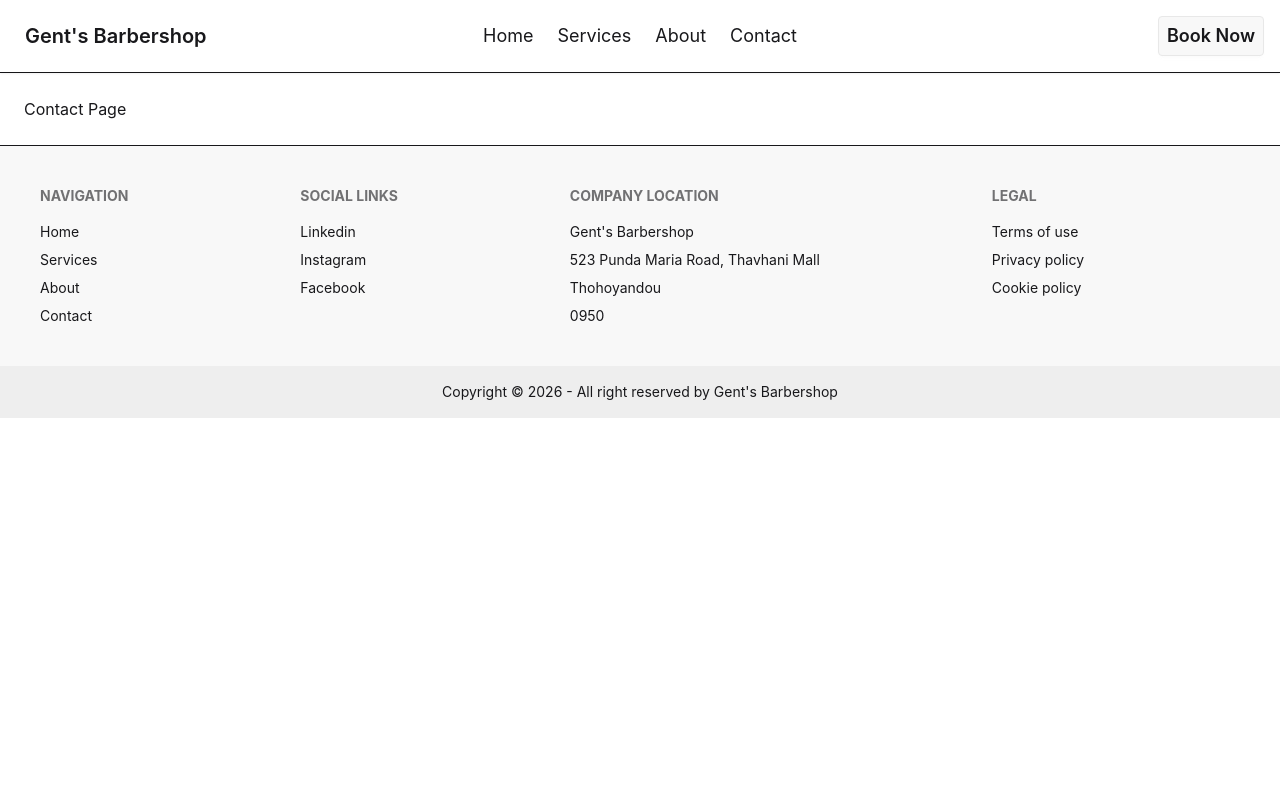
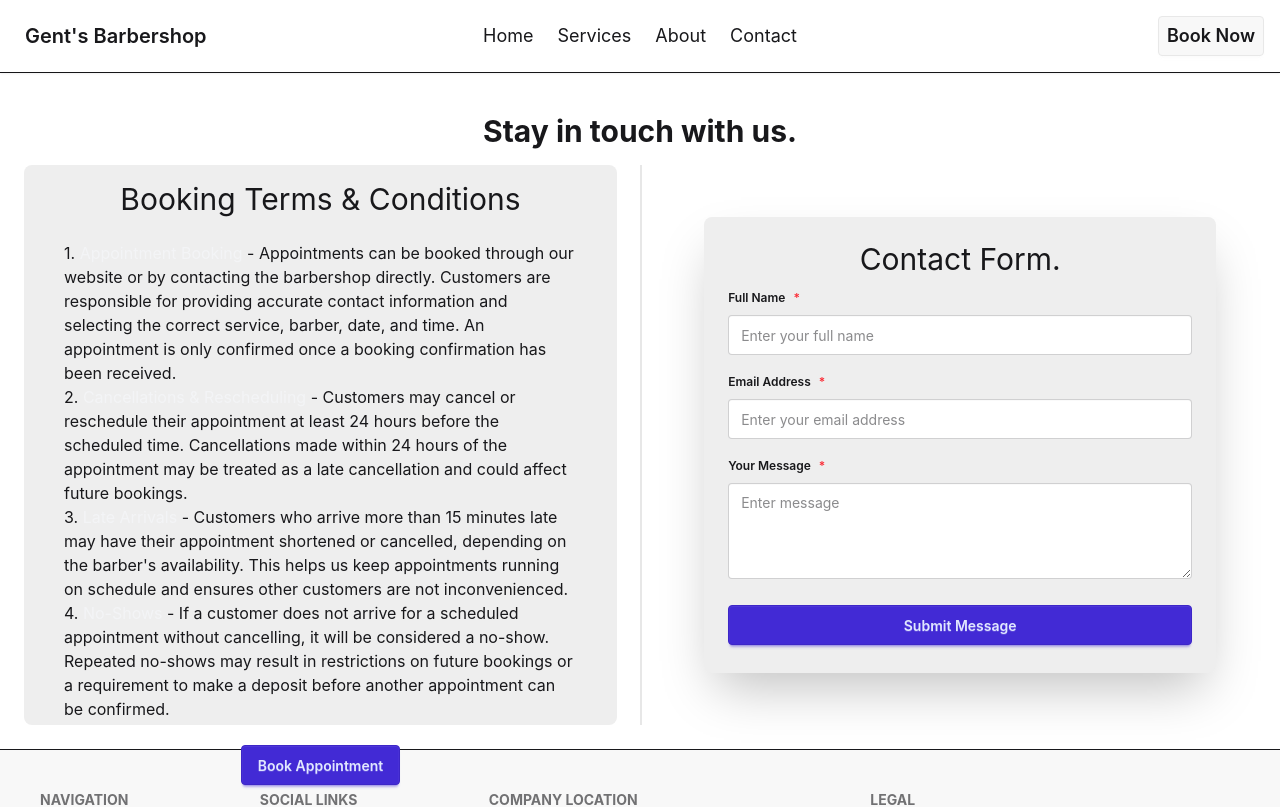
Before and after one commit to BigguyFM98000/gents-barbershop-website, a React (Vite) app: page /contact in a window 1280 px wide. Shown: the top 807 px of the page. Built offline with nearby package versions, Linux system fonts and the light colour scheme.

Commit message:
added the contact page form and terms and conditions

```diff
--- a/src/components/Footer.jsx
+++ b/src/components/Footer.jsx
@@ -42,9 +42,10 @@ function Footer() {
         </nav>
         <nav>
           <h6 className="footer-title font-bold">Legal</h6>
-          <a className="link link-hover">Terms of use</a>
-          <a className="link link-hover">Privacy policy</a>
-          <a className="link link-hover">Cookie policy</a>
+          <Link to="contact" className="link link-hover">Terms of use</Link>
+          <h6 className="footer-title font-bold mt-4">Contact Details</h6>
+          <p className="text-md">Email: support@gentsbarbershop.com</p>
+          <p className="text-md">Tel: 0748965682</p>
         </nav>
       </footer>
       <footer className="footer sm:footer-horizontal footer-center bg-base-300 text-base-content p-4">
--- a/src/pages/Contact.jsx
+++ b/src/pages/Contact.jsx
@@ -1,9 +1,67 @@
-
+import { motion } from "motion/react";
 
 function ContactPage() {
-    return (
-        <h1>Contact Page</h1>
-    )
+  return (
+    <section>
+      <h2 className="text-3xl font-bold py-4 text-center">
+        Stay in touch with us.
+      </h2>
+      <div className="flex min-w-0 w-full flex-col gap-4 lg:flex-row lg:gap-0">
+        <div className="card bg-base-300 rounded-box grid h-auto w-full min-w-0 grow place-items-center p-4 lg:h-[70vh] lg:w-1/2">
+          <h2 className="text-3xl text-bold text-center mb-0">Booking Terms & Conditions</h2>
+          <ol className="min-w-0 p-4 wrap-break-word sm:p-6">
+            <li>1. <span className="text-bold text-md text-gray-100">Appointment Booking</span> - Appointments can be booked through our website or by contacting the barbershop directly. Customers are responsible for providing accurate contact information and selecting the correct service, barber, date, and time. An appointment is only confirmed once a booking confirmation has been received.</li>
+            <li>2. <span className="text-bold text-md text-gray-100">Cancellations & Rescheduling</span> - Customers may cancel or reschedule their appointment at least 24 hours before the scheduled time. Cancellations made within 24 hours of the appointment may be treated as a late cancellation and could affect future bookings.</li>
+            <li>3. <span className="text-bold text-md text-gray-100">Late Arrivals</span> - Customers who arrive more than 15 minutes late may have their appointment shortened or cancelled, depending on the barber's availability. This helps us keep appointments running on schedule and ensures other customers are not inconvenienced.</li>
+            <li>4. <span className="text-bold text-md text-gray-100">No-Shows</span> - If a customer does not arrive for a scheduled appointment without cancelling, it will be considered a no-show. Repeated no-shows may result in restrictions on future bookings or a requirement to make a deposit before another appointment can be confirmed.</li>
+          </ol>
+          <motion.button whileHover={{ y: -5 }} className="btn btn-primary" type="submit">Book Appointment</motion.button>
+        </div>
+        <div className="divider lg:divider-horizontal"></div>
+        <div className="card bg-base-100 rounded-box grid h-auto w-full min-w-0 place-items-center lg:w-1/2">
+        <div className="card bg-base-300 w-full max-w-lg min-w-0 shadow-2xl">
+          <div className="card-body min-w-0">
+            <form action="" method="POST">
+            <fieldset className="fieldset">
+                <legend className="text-3xl text-bold text-center">Contact Form.</legend>
+              <fieldset className="fieldset">
+                <legend className="fieldset-legend">Full Name<span className="text-red-500 mr-0">*</span></legend>
+                <input
+                  type="text"
+                  name="fullName"
+                  className="input w-full"
+                  placeholder="Enter your full name"
+                  required
+                />
+              </fieldset>
+              <fieldset className="fieldset">
+                <legend className="fieldset-legend">Email Address<span className="text-red-500">*</span></legend>
+                <input
+                  type="email"
+                  name="email"
+                  className="input w-full"
+                  placeholder="Enter your email address"
+                  required
+                />
+              </fieldset>
+              <fieldset className="fieldset">
+                <legend className="fieldset-legend">Your Message<span className="text-red-500">*</span></legend>
+                <textarea
+                  className="textarea h-24 w-full"
+                  name="message"
+                  placeholder="Enter message"
+                  required
+                ></textarea>
+              </fieldset>
+              <motion.button whileHover={{ y: -5 }} className="btn btn-primary mt-4" type="submit">Submit Message</motion.button>
+            </fieldset>
+            </form>
+          </div>
+        </div>
+      </div>
+      </div>
+    </section>
+  );
 }
 
 export default ContactPage;
```
